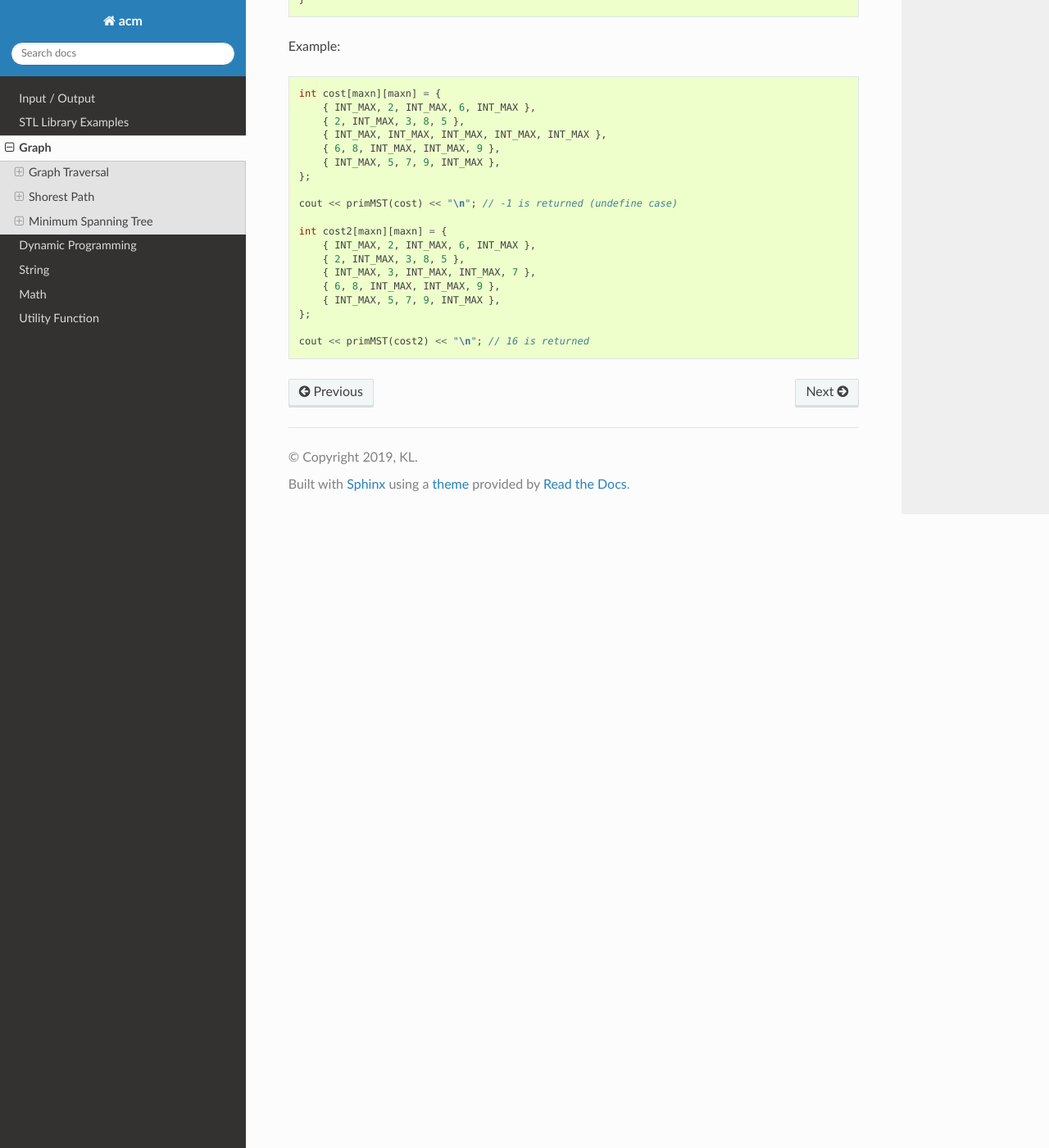
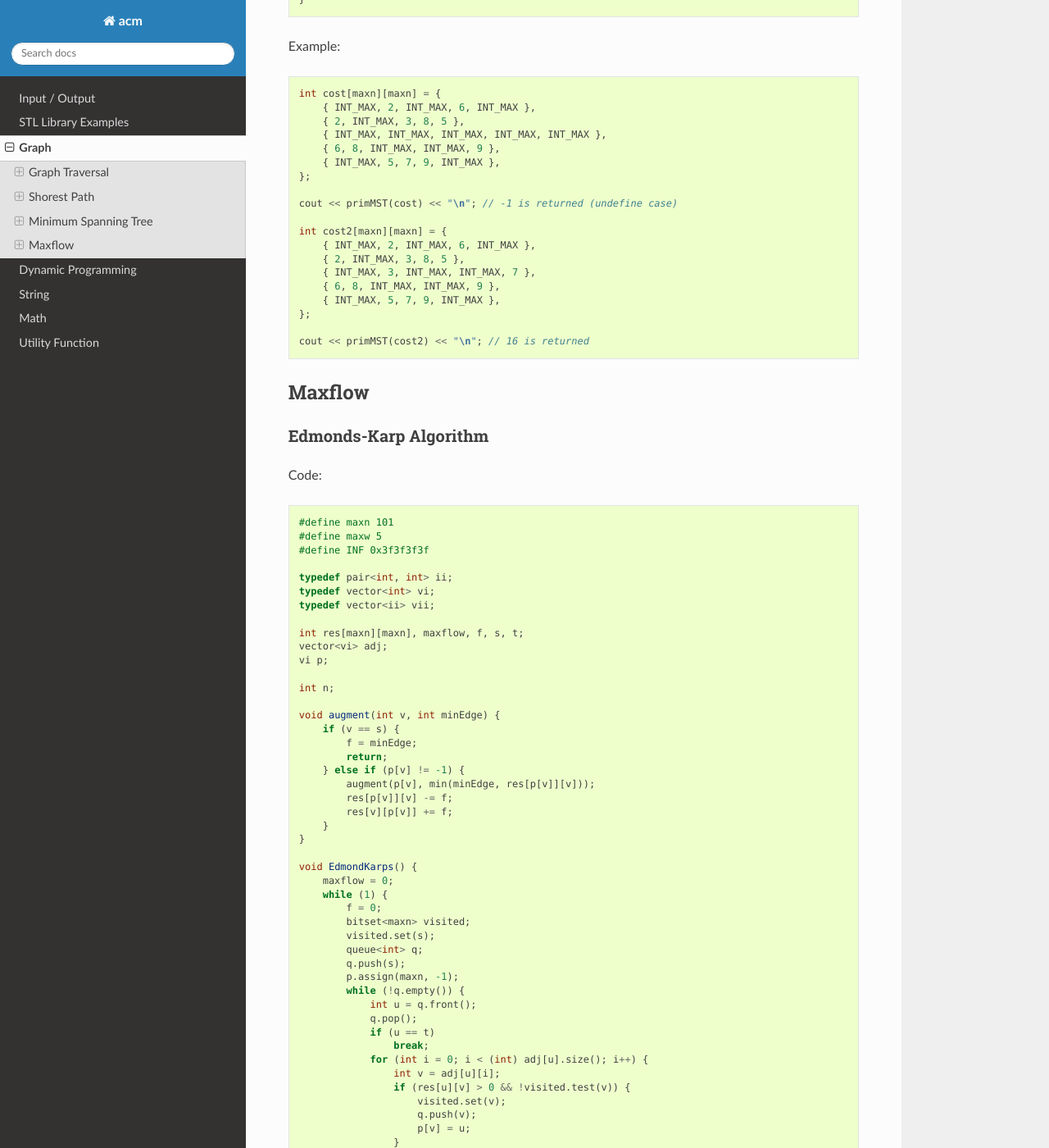
Before and after one commit to klhui97/ACM, a Sphinx documentation site: the page built from docs/source/topics/graph.rst, in a window 1280 px wide and 1400 px high, scrolled down 7437 px. Shown: the whole window at 82% size. Built offline with Sphinx 7.4.7 and the Read the Docs theme 2.0.0, drawn with Linux system fonts in a browser that asks for light colours; some of the changed text lies outside the part shown.

Commit message:
add maxflow

```diff
--- a/docs/source/topics/graph.rst
+++ b/docs/source/topics/graph.rst
@@ -450,3 +450,93 @@ Example:
     };
 
     cout << primMST(cost2) << "\n"; // 16 is returned
+
+Maxflow
+-------
+
+Edmonds-Karp Algorithm
+++++++++++++++++++++++
+
+Code:
+
+.. code-block:: cpp
+
+    #define maxn 101
+    #define maxw 5
+    #define INF 0x3f3f3f3f
+
+    typedef pair<int, int> ii;
+    typedef vector<int> vi;
+    typedef vector<ii> vii;
+
+    int res[maxn][maxn], maxflow, f, s, t;
+    vector<vi> adj;
+    vi p;
+
+    int n;
+
+    void augment(int v, int minEdge) {
+        if (v == s) {
+            f = minEdge;
+            return;
+        } else if (p[v] != -1) {
+            augment(p[v], min(minEdge, res[p[v]][v]));
+            res[p[v]][v] -= f;
+            res[v][p[v]] += f;
+        }
+    }
+
+    void EdmondKarps() {
+        maxflow = 0;
+        while (1) {
+            f = 0;
+            bitset<maxn> visited;
+            visited.set(s);
+            queue<int> q;
+            q.push(s);
+            p.assign(maxn, -1);
+            while (!q.empty()) {
+                int u = q.front();
+                q.pop();
+                if (u == t)
+                    break;
+                for (int i = 0; i < (int) adj[u].size(); i++) {
+                    int v = adj[u][i];
+                    if (res[u][v] > 0 && !visited.test(v)) {
+                        visited.set(v);
+                        q.push(v);
+                        p[v] = u;
+                    }
+                }
+            }
+            augment(t, INF);
+            if (f == 0)
+                break;
+            maxflow += f;
+        }
+    }
+
+    void addEdge(int v, int u, int w) {
+        res[v][u] = w;
+        adj[v].push_back(u);
+        // res[u][v] = w;
+        // adj[u].push_back(v);
+    }
+
+Example:
+
+.. code-block:: cpp
+
+    n = 5;
+    s = 1;
+    t = 4;
+    memset(res, 0, sizeof res);
+    adj.assign(n, vi());
+    addEdge(1, 2, 20);
+    addEdge(1, 3, 10);
+    addEdge(2, 3, 5);
+    addEdge(2, 4, 10);
+    addEdge(3, 4, 20);
+
+    EdmondKarps();
+    cout << maxflow << endl;
--- a/docs/source/topics/utils.rst
+++ b/docs/source/topics/utils.rst
@@ -262,7 +262,7 @@ Prime
 -----
 
 Prime - One time
-^^^^^^^^^^^^^^^^^
+++++++++++++++++
 
 .. code-block:: cpp
 
@@ -281,7 +281,7 @@ Prime - One time
     }
 
 Prime - Bitwise Sieve
-^^^^^^^^^^^^^^^^^^^^^
++++++++++++++++++++++
 
 print all primes less than or equal to maxn
 
@@ -313,7 +313,7 @@ Code:
 
 
 Prime - Sieve Of Eratosthenes
-^^^^^^^^^^^^^^^^^^^^^^^^^^^^^
++++++++++++++++++++++++++++++
 
 print all primes less than or equal to N
 
```
